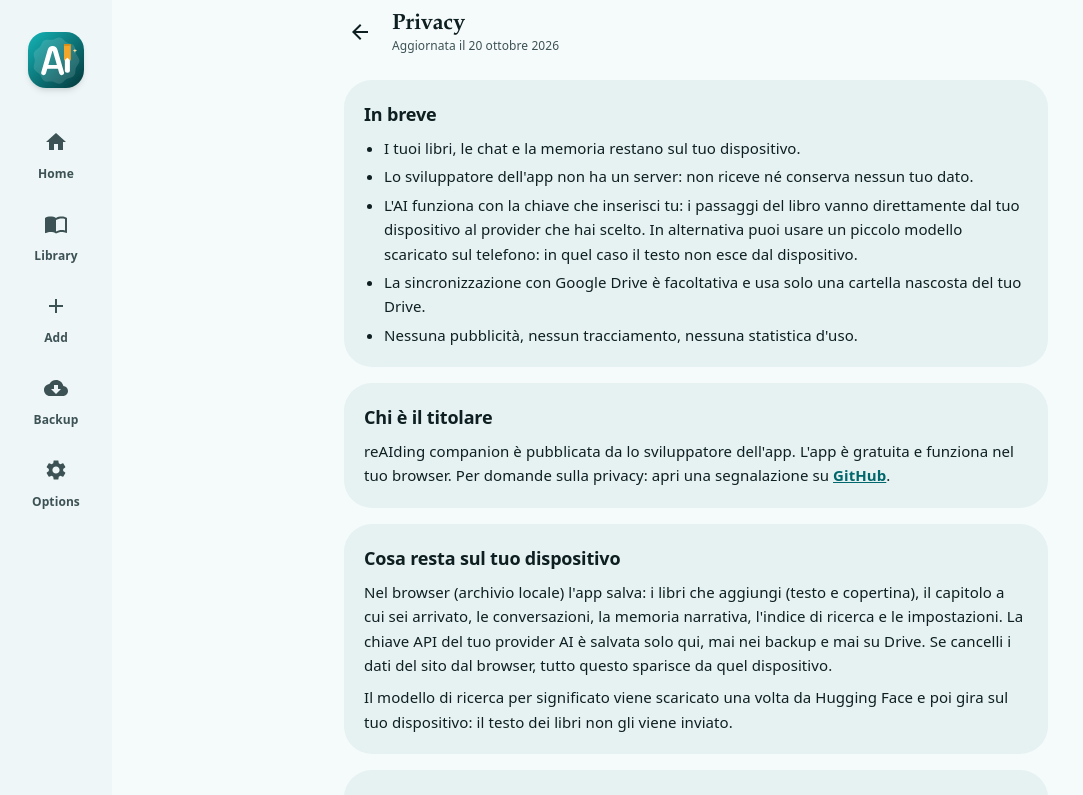
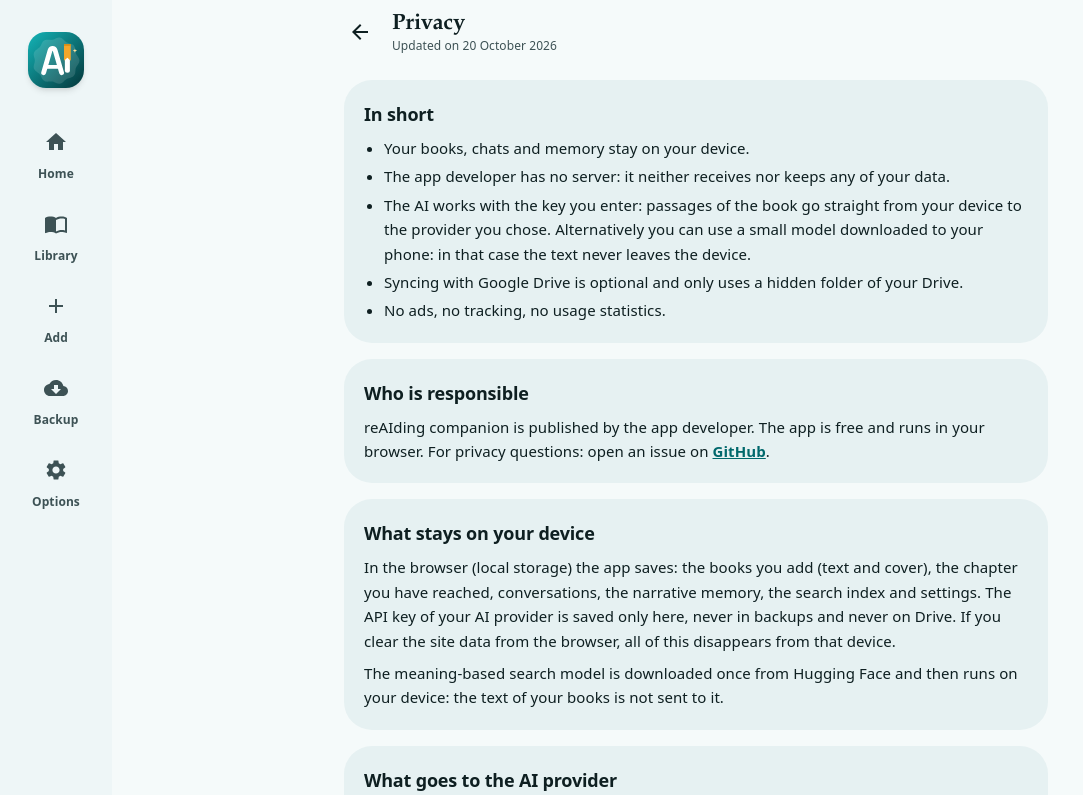
Before and after one commit to kevin-flynn89/ReAIding-Companion, a Next.js app: page /privacy in a window 1280 px wide. Shown: the top 795 px of the page, without its empty margins (0-1083 px from the left). Built offline with nearby package versions, Linux system fonts and the light colour scheme.

Commit message:
Add files via upload

```diff
--- a/app/privacy/page.tsx
+++ b/app/privacy/page.tsx
@@ -1,9 +1,11 @@
+"use client";
 import { TopBar } from "../ui";
-import { CONTACT_EMAIL, ISSUES_URL, LEGAL_UPDATED, PUBLISHER } from "@/lib/legal";
+import { getLang } from "@/lib/i18n";
+import { CONTACT_EMAIL, ISSUES_URL, LEGAL_UPDATED, LEGAL_UPDATED_EN, PUBLISHER } from "@/lib/legal";
 
 const who = PUBLISHER || "lo sviluppatore dell'app";
 
-export default function Privacy() {
+function PrivacyIt() {
   return (
     <main>
       <TopBar title="Privacy" sub={`Aggiornata il ${LEGAL_UPDATED}`} back="/impostazioni" backLabel="Torna alle Opzioni" />
@@ -65,3 +67,71 @@ export default function Privacy() {
     </main>
   );
 }
+
+const whoEn = PUBLISHER || "the app developer";
+const link = "font-semibold text-primary underline";
+
+function PrivacyEn() {
+  return (
+    <main>
+      <TopBar title="Privacy" sub={`Updated on ${LEGAL_UPDATED_EN}`} back="/impostazioni" backLabel="Back to Options" />
+      <div className="mt-4 space-y-4 text-[15px] leading-relaxed">
+        <section className="card">
+          <h2 className="text-lg font-bold">In short</h2>
+          <ul className="mt-2 list-disc space-y-1 pl-5">
+            <li>Your books, chats and memory stay on your device.</li>
+            <li>{whoEn[0].toUpperCase() + whoEn.slice(1)} has no server: it neither receives nor keeps any of your data.</li>
+            <li>The AI works with the key you enter: passages of the book go straight from your device to the provider you chose. Alternatively you can use a small model downloaded to your phone: in that case the text never leaves the device.</li>
+            <li>Syncing with Google Drive is optional and only uses a hidden folder of your Drive.</li>
+            <li>No ads, no tracking, no usage statistics.</li>
+          </ul>
+        </section>
+
+        <section className="card">
+          <h2 className="text-lg font-bold">Who is responsible</h2>
+          <p className="mt-2">reAIding companion is published by {whoEn}. The app is free and runs in your browser. For privacy questions: {CONTACT_EMAIL ? <a className={link} href={`mailto:${CONTACT_EMAIL}`}>{CONTACT_EMAIL}</a> : <>open an issue on <a className={link} href={ISSUES_URL} target="_blank" rel="noreferrer">GitHub</a></>}.</p>
+        </section>
+
+        <section className="card">
+          <h2 className="text-lg font-bold">What stays on your device</h2>
+          <p className="mt-2">In the browser (local storage) the app saves: the books you add (text and cover), the chapter you have reached, conversations, the narrative memory, the search index and settings. The API key of your AI provider is saved only here, never in backups and never on Drive. If you clear the site data from the browser, all of this disappears from that device.</p>
+          <p className="mt-2">The meaning-based search model is downloaded once from Hugging Face and then runs on your device: the text of your books is not sent to it.</p>
+        </section>
+
+        <section className="card">
+          <h2 className="text-lg font-bold">What goes to the AI provider</h2>
+          <p className="mt-2">When you ask a question, build the memory or ask for a summary, the app sends the provider you chose (Anthropic, OpenAI, Google Gemini or a compatible service) your question, short passages of the book up to the chapter you have read, and the latest messages of the chat. The request leaves your device with your key, without going through us. From then on the provider's rules and privacy notice apply: read them on its website, because they may provide for data retention or use to improve services. Costs, if any, are between you and the provider.</p>
+        </section>
+
+        <section className="card">
+          <h2 className="text-lg font-bold">On-device AI (optional)</h2>
+          <p className="mt-2">If you choose "On device" in Options, the app downloads a small language model (from huggingface.co, plus a runtime file from raw.githubusercontent.com) and saves it in the browser's storage. After the download, questions are processed on your phone: the text of the book and your questions are not sent to anyone. You can delete the model at any time from Options. Hugging Face and GitHub may record technical connection data (such as the IP address) at download time, according to their own notices.</p>
+        </section>
+
+        <section className="card">
+          <h2 className="text-lg font-bold">Google Drive (optional)</h2>
+          <p className="mt-2">If you press "Sync now", the app has you sign in with Google and asks for a single permission: to use the app's hidden folder in your Drive. It cannot read or edit your other files, and your other files do not see that folder. Books, chapter, chats and memory are saved there, never the API key. The data stays in your Google Drive and under your control.</p>
+          <p className="mt-2">To stop: "Disconnect Google" in Backup, or revoke the permission at myaccount.google.com, Security section, "Third-party access". To delete the data already saved, go to Drive, Settings, "Manage apps", choose reAIding companion and "Delete hidden app data".</p>
+          <p className="mt-2">The use of data received from Google complies with the Google API Services User Data Policy, including the Limited Use requirements: the data is used only to offer you syncing, and is not sold or used for advertising.</p>
+        </section>
+
+        <section className="card">
+          <h2 className="text-lg font-bold">Site and technical services</h2>
+          <p className="mt-2">The site is hosted on GitHub Pages: like any site, GitHub may record technical connection data (such as the IP address) according to its own notice. The app does not use tracking cookies. Google's sign-in script is loaded only when you use syncing.</p>
+        </section>
+
+        <section className="card">
+          <h2 className="text-lg font-bold">Your rights</h2>
+          <p className="mt-2">Since the data is yours and stays on your devices or in your Drive, you can view, export (Backup), correct and delete it whenever you want: delete books from the Library, use "Remove key" in Options, or clear the site data from the browser. You also have the rights provided by the GDPR, including the right to lodge a complaint with a data protection supervisory authority (in Italy, the Garante per la protezione dei dati personali).</p>
+        </section>
+
+        <section className="card">
+          <h2 className="text-lg font-bold">Changes</h2>
+          <p className="mt-2">If this notice changes, the date at the top is updated. Important changes will be announced in the app.</p>
+        </section>
+      </div>
+    </main>
+  );
+}
+
+export default function Privacy() { return getLang() === "en" ? <PrivacyEn /> : <PrivacyIt />; }
```
